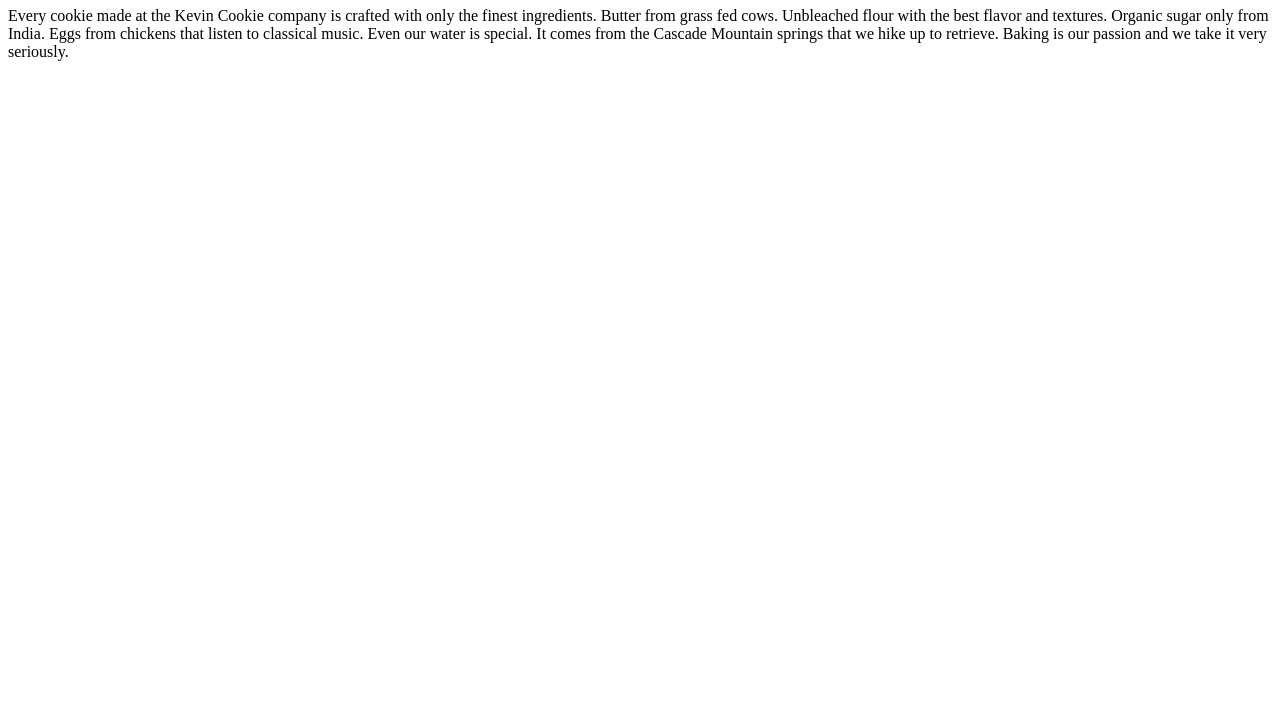
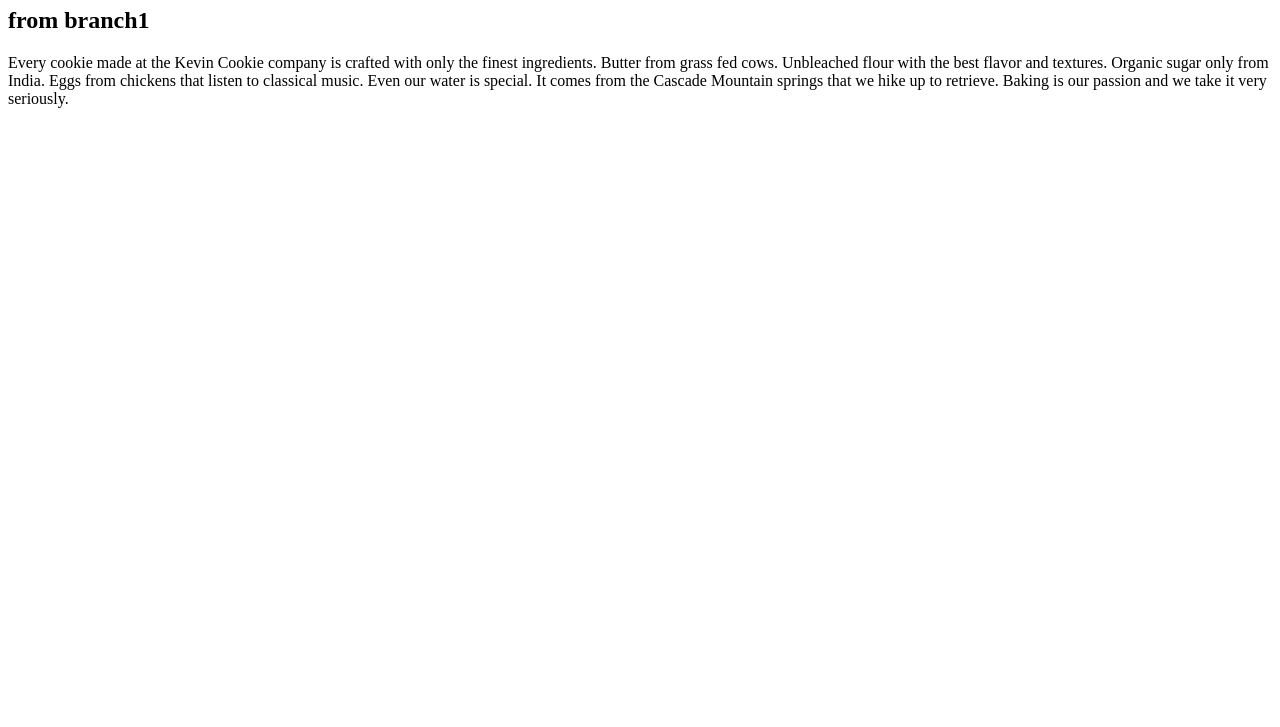
Before and after one commit to krashu/GitProject, a plain HTML site: page index.htm in a window 1280 px wide. Shown: the part 73-800 px from the top of the page. Drawn offline with Linux system fonts and the light colour scheme.

Commit message:
updated index.htm

```diff
--- a/index.htm
+++ b/index.htm
@@ -3,6 +3,7 @@
 <body>
 
 <h1>Deliciousness in every bite!</h1>
+<h2>from branch1</h2>
 <p>Every cookie made at the Kevin Cookie company is crafted with only the finest ingredients. Butter from grass fed cows. Unbleached flour with the best flavor and textures. Organic sugar only from India. Eggs from chickens that listen to classical music. Even our water is special. It comes from the Cascade Mountain springs that we hike up to retrieve. Baking is our passion and we take it very seriously.</p>
 
 </body>
```
